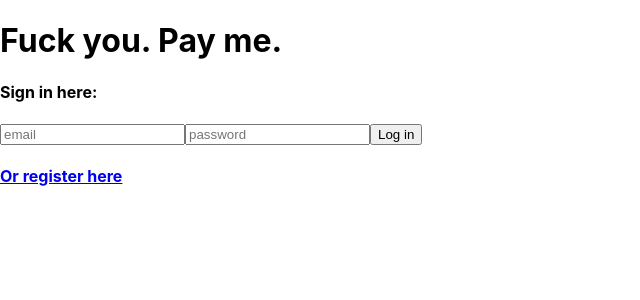
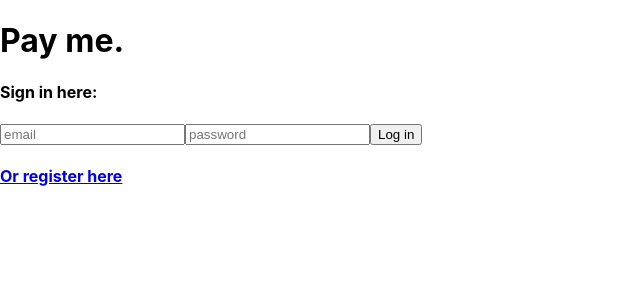
Before and after one commit to palenz/payme, a React (Create React App) app in the folder frontend/pay_me/: page /signin in a window 1280 px wide. Shown: the top 300 px of the page, without its empty margins (0-640 px from the left). Built offline with nearby package versions, Linux system fonts and the light colour scheme.

Commit message:
user auth variables

```diff
--- a/frontend/pay_me/src/App.js
+++ b/frontend/pay_me/src/App.js
@@ -7,19 +7,13 @@ import Register from './components/Register'
 
 function App() {
 
-  const [id, setId] = useState(null);
-
-  const EstablishUserId = (id) => {
-    setId(id)
-  }
-
   return (
     <Router>
     <>
 
       <Route exact path="/" component={AuthContainer} />
-      <Route exact path="/signin" hello="hello" component={AuthContainer} />
-      <Route path="/dashboard" userId = {id} component={MainContainer} />
+      <Route exact path="/signin" component={AuthContainer} />
+      <Route path="/dashboard" component={MainContainer} />
       <Route path="/signup" component={Register} />
 
     </>
--- a/frontend/pay_me/src/containers/AuthContainer.js
+++ b/frontend/pay_me/src/containers/AuthContainer.js
@@ -7,7 +7,7 @@ const AuthContainer = () => {
 
     return(
         <>
-        <h1>Fuck you. Pay me.</h1>
+        <h1>Pay me.</h1>
         <SignIn></SignIn>
 
         <h4><Link to="/signup">Or register here</Link></h4>
```
